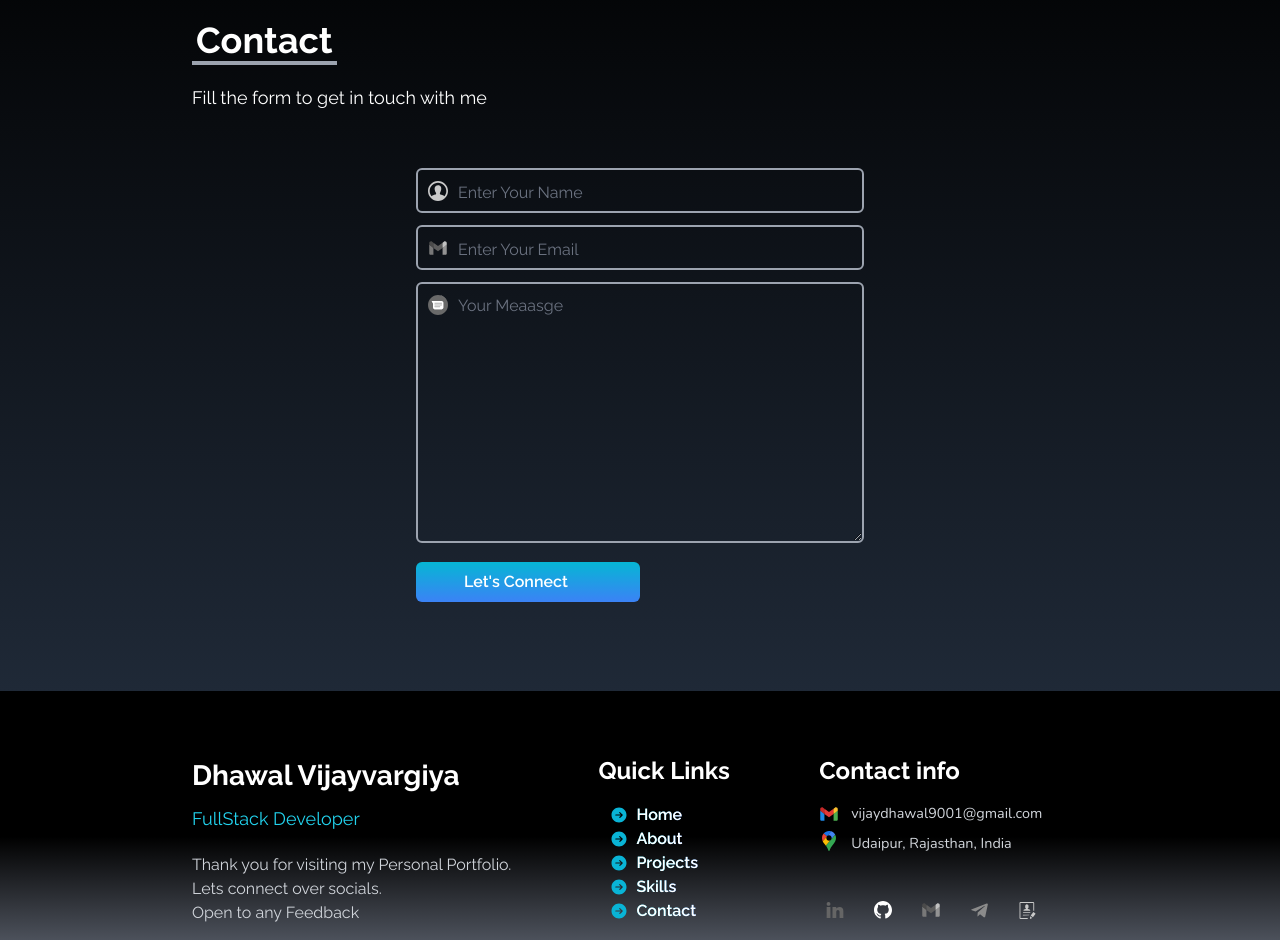
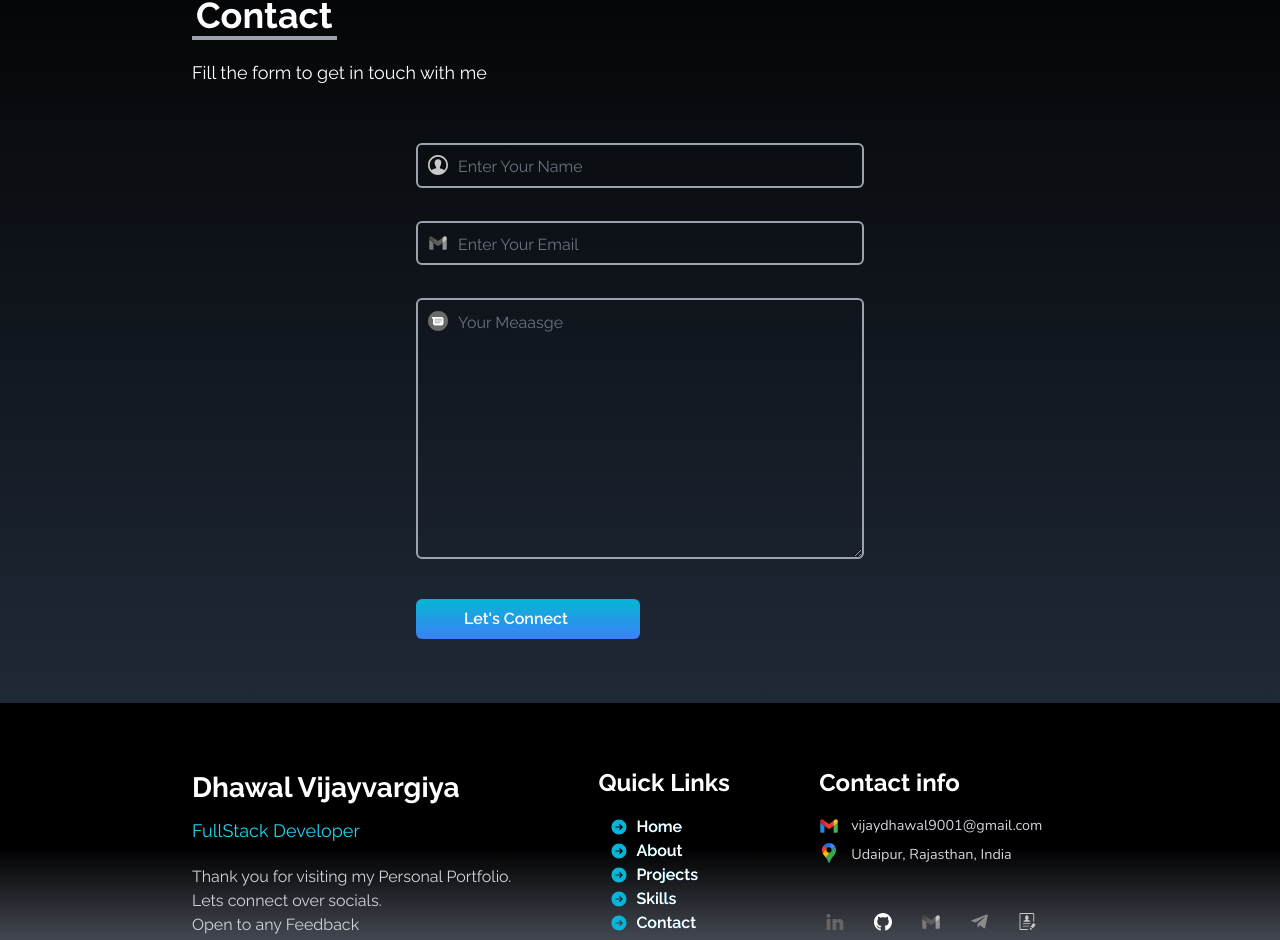
Before and after one commit to dhawal-793/DevFolio, a React (Vite) app: page / in a window 1280 px wide. Shown: the part 3479-4419 px from the top of the page. Built offline with nearby package versions, Linux system fonts and the light colour scheme.

Commit message:
Added form validation methods, and some css effects to contact form

```diff
--- a/src/components/Contact.jsx
+++ b/src/components/Contact.jsx
@@ -1,18 +1,27 @@
 import React, { useEffect, useState } from 'react'
 import SectionHeading from './SectionHeading'
 import { Person, GMail, Chat, Submit } from './Icons'
+import { validateForm } from '../utils/formValidation'
 
 const Contact = () => {
     const initialFormData = { name: "", email: "", message: "" };
     const [formData, setFormData] = useState(initialFormData)
+    const initialErrData = { nameError: "", emailError: "", messageError: "" };
+    const [errData, setErrData] = useState(initialErrData)
 
     const handleChange = (e) => {
         const { name, value } = e.target;
-        setFormData({ ...formData, [name]: value })
+        setFormData({ ...formData, [name]: value });
+    }
+
+    const handleSubmit = (e) => {
+        e.preventDefault();
+        validateForm(formData, setFormData, setErrData,initialFormData,initialErrData);
     }
 
     useEffect(() => {
-        setFormData(initialFormData)
+        setFormData(initialFormData);
+        setErrData(initialErrData);
     }, [])
 
     return (
@@ -20,23 +29,28 @@ const Contact = () => {
             <div className='section'>
                 <SectionHeading heading="Contact" secondHeading="Fill the form to get in touch with me" />
                 <div className='flex justify-center items-center'>
-                    <form
-                        action="https://getform.io/f/b6e07c9a-c5f3-4d99-8c12-753b18021208"
-                        method='POST'
-                        className='flex gap-3 flex-col w-full md:w-1/2 '
-                    >
-                        <div className="relative w-full">
-                            <input type="text" name="name" placeholder="Enter Your Name" className='peer form-input' value={formData.name} onChange={handleChange} />
-                            <span className="peer-placeholder-shown:grayscale peer-focus:grayscale-0 peer-active:grayscale-0 absolute left-3 top-1/2 -translate-y-1/2"><Person /></span>
+                    <form onSubmit={handleSubmit} className='flex gap-3 flex-col w-full md:w-1/2 '>
+                        <div className=" w-full">
+                            <div className='relative'>
+                                <input type="text" name="name" placeholder="Enter Your Name" className={`peer form-input ${errData.nameError !== "" && "border-red-500"}`} value={formData.name} onChange={handleChange} />
+                                <FormIcon name="person" />
+                            </div>
+                            <ErrorBox message={errData.nameError} />
                         </div>
-                        <div className="relative w-full">
-                            <input type="email" name="email" placeholder="Enter Your Email" className='peer form-input' value={formData.email} onChange={handleChange} />
-                            <span className="peer-placeholder-shown:grayscale peer-focus:grayscale-0 peer-active:grayscale-0 absolute left-3 top-1/2 -translate-y-1/2"><GMail /></span>
+                        <div className="w-full">
+                            <div className="relative">
+                                <input type="email" name="email" placeholder="Enter Your Email" className={`peer form-input ${errData.emailError !== "" && "border-red-500"}`} value={formData.email} onChange={handleChange} />
+                                <FormIcon name="gmail" />
+                            </div>
+                            <ErrorBox message={errData.emailError} />
                         </div>
-                        <div className="relative w-full">
-                            <textarea name="message" placeholder='Your Meaasge' rows="10" cols="30"
-                                className="form-input peer" value={formData.message} onChange={handleChange} />
-                            <span className="peer-placeholder-shown:grayscale peer-focus:grayscale-0 peer-active:grayscale-0 absolute left-3 top-[0.8rem] "><Chat /></span>
+                        <div className=" w-full">
+                            <div className="relative">
+                                <textarea name="message" placeholder='Your Meaasge' rows="10" cols="30"
+                                    className={`peer form-input ${errData.messageError !== "" && "border-red-500"}`} value={formData.message} onChange={handleChange} />
+                                <FormIcon name="chat" />
+                            </div>
+                            <ErrorBox message={errData.messageError} />
                         </div>
 
                         <button className='hover:text-blue-800 flex items-center justify-center mr-auto group text-white bg-gradient-to-b from-cyan-500 to-blue-500 rounded-md font-semibold px-12 py-2 hover:scale-[1.02] duration-500'>Let's Connect
@@ -50,4 +64,23 @@ const Contact = () => {
     )
 }
 
-export default Contact
+export default Contact;
+
+
+
+const FormIcon = ({ name }) => {
+    return (
+        <span className={`peer-placeholder-shown:grayscale peer-focus:grayscale-0 peer-active:grayscale-0 absolute left-3 ${name === "chat" ? "top-[0.8rem]" : "top-1/2 -translate-y-1/2"}`}>
+            {name === "person" && <Person />}
+            {name === "gmail" && <GMail />}
+            {name === "chat" && <Chat />}
+        </span>
+    )
+}
+const ErrorBox = ({ message }) => {
+    return (
+        <div className=' text-sm min-h-[1.3rem] text-red-500 px-3'>
+            {message}
+        </div>
+    )
+}
```
